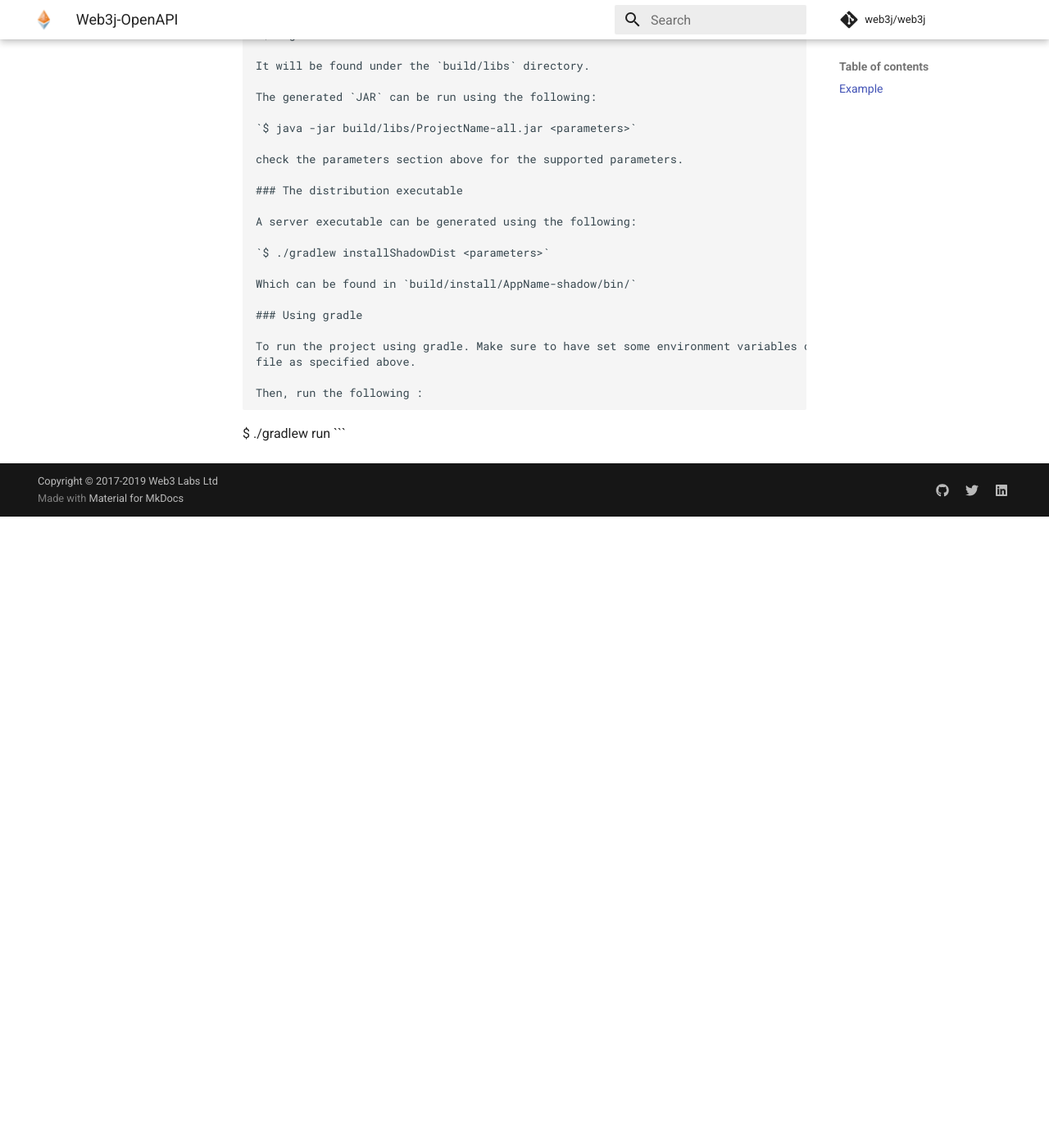
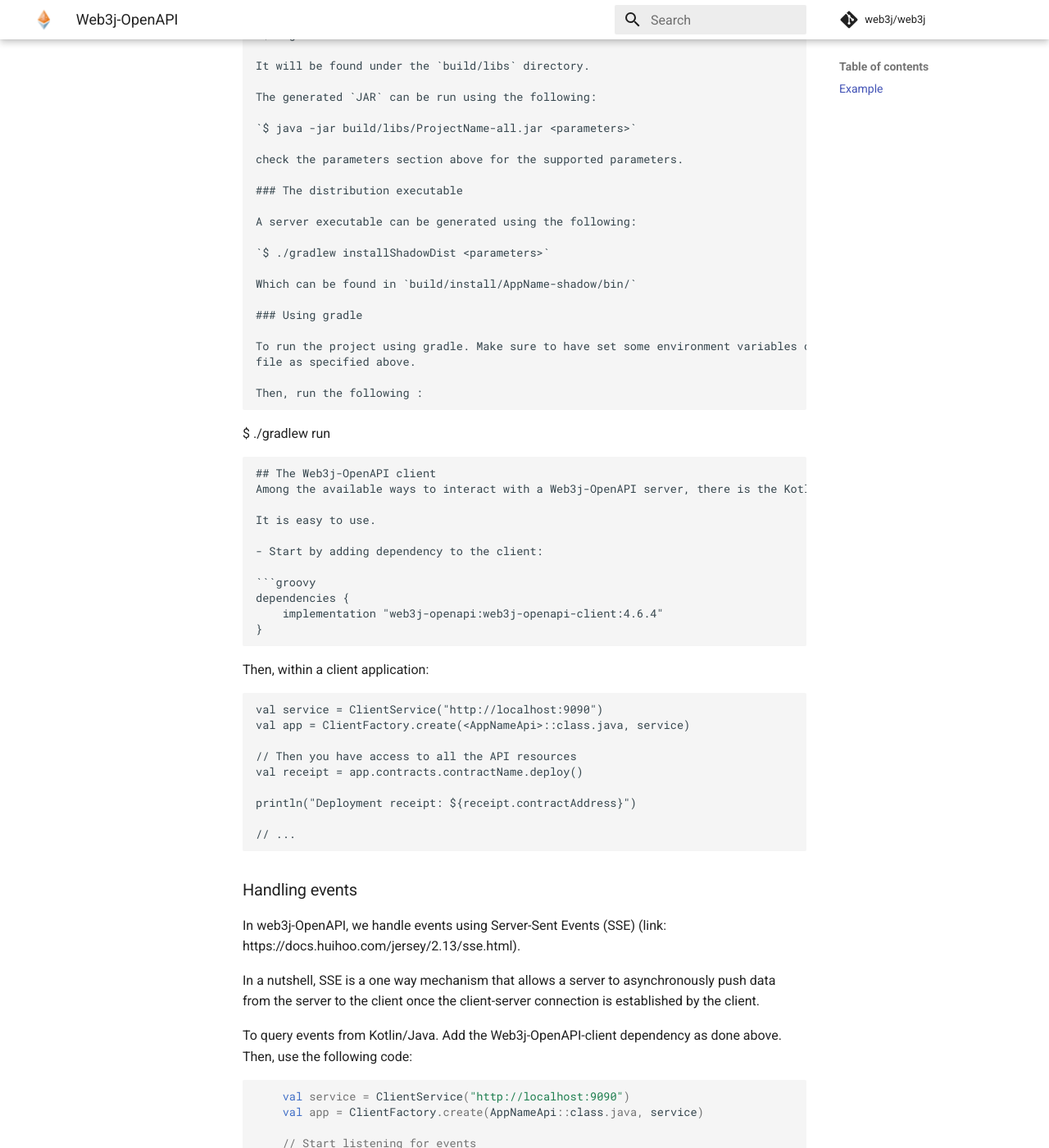
Before and after one commit to hyperledger/web3j-docs, an MkDocs documentation site: the page built from docs/web3j_openapi.md, in a window 1280 px wide and 1400 px high, scrolled down 11833 px. Shown: the whole window at 82% size. Built offline with MkDocs 1.6.1 and Material for MkDocs 9.7.7, drawn with Linux system fonts in a browser that asks for light colours; comment, search, counter and statistics services are not loaded; before the commit the page ends 12463 px from its top, so only the background shows below that; some of the changed text lies outside the part shown.

Commit message:
adds client docs

````diff
--- a/docs/web3j_openapi.md
+++ b/docs/web3j_openapi.md
@@ -10,7 +10,7 @@ This workflow can be summed in the following steps:
 - Writing a Solidity smart contract
 - Generating the corresponding [Web3j-OpenAPI](https://github.com/web3j/web3j-openapi) project using [Epirus-CLI](https://docs.epirus.io/quickstart)
 - Running the generated project
-- Sending HTTP requests using the Swagger-UI, `Curl` or other.
+- Sending HTTP requests using the Swagger-UI, Java/Kotlin client, `Curl` or other.
 
 ## Example
 The following Hello World contract :
@@ -491,3 +491,60 @@ Then, run the following :
 ```
 $ ./gradlew run
 ```
+
+## The Web3j-OpenAPI client
+Among the available ways to interact with a Web3j-OpenAPI server, there is the Kotlin client.
+
+It is easy to use.
+
+- Start by adding dependency to the client:
+
+```groovy
+dependencies {
+    implementation "web3j-openapi:web3j-openapi-client:4.6.4"
+}
+```
+
+Then, within a client application:
+
+```
+val service = ClientService("http://localhost:9090")
+val app = ClientFactory.create(<AppNameApi>::class.java, service)
+
+// Then you have access to all the API resources
+val receipt = app.contracts.contractName.deploy()
+
+println("Deployment receipt: ${receipt.contractAddress}")
+
+// ...
+
+```
+
+### Handling events
+
+In web3j-OpenAPI, we handle events using Server-Sent Events (SSE) (link: https://docs.huihoo.com/jersey/2.13/sse.html).
+
+In a nutshell, SSE is a one way mechanism that allows a server to asynchronously push data
+from the server to the client once the client-server connection is established by the client.
+
+To query events from Kotlin/Java. Add the Web3j-OpenAPI-client dependency as done above.
+Then, use the following code:
+
+```kotlin
+	val service = ClientService("http://localhost:9090")
+	val app = ClientFactory.create(AppNameApi::class.java, service)
+
+    // Start listening for events
+	val event = app.contracts.contractName.load(contractAddress)
+			.events
+			.eventName
+			.onEvent { println("Received event: $it") }
+
+    // Trigger an event. The SayIt method emits and event.
+	app.contracts
+		.contractName
+		.load(receipt.contractAddress)
+		.sayIt(SayItParameters("Hello Web3j-OpenAPI Events"))
+```
+
+Then run this code. You should be able to see events printing on the screen.
````
